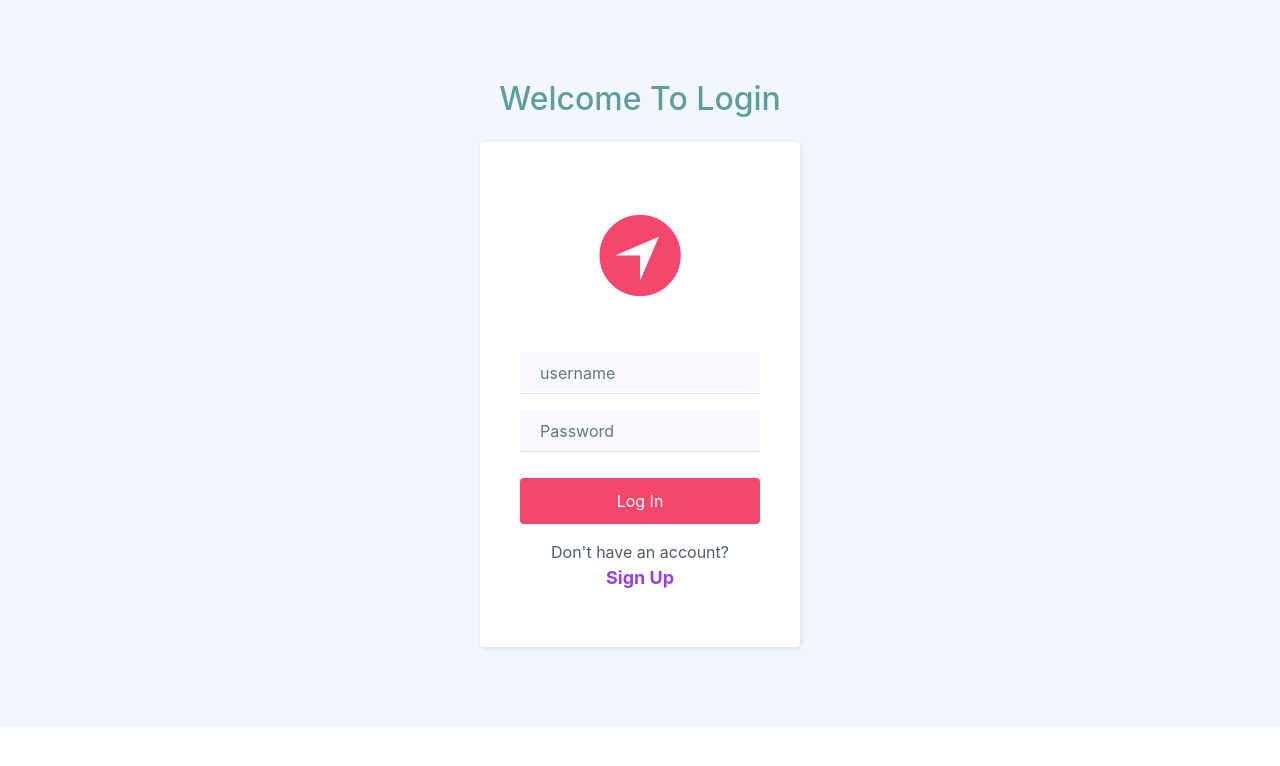
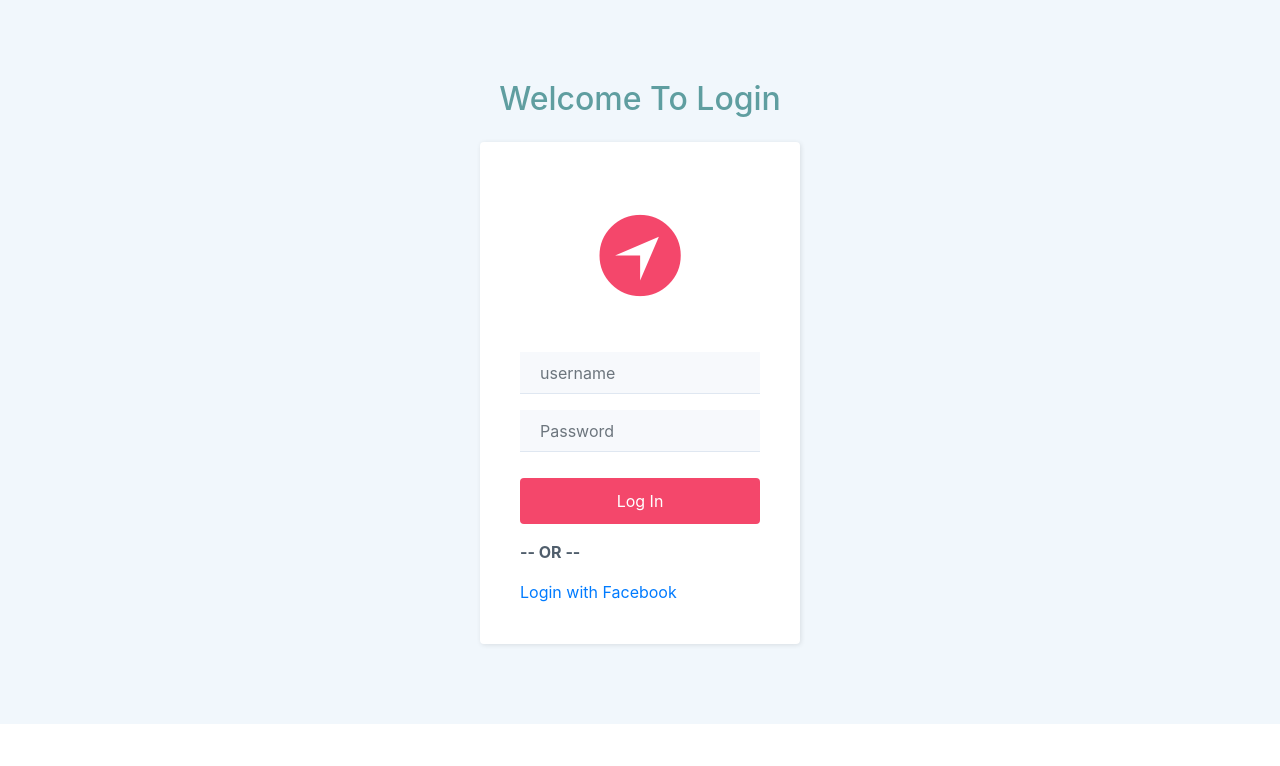
Before and after one commit to Pawan243/Django-Hospital-Management, a Django app: page /login/ in a window 1280 px wide. Shown: the top 766 px of the page. Run offline with Django 3.2, Linux system fonts and the light colour scheme; some libraries are stand-ins or nearby versions.

Commit message:
modified

```diff
--- a/HMS/Hospital/templates/login.html
+++ b/HMS/Hospital/templates/login.html
@@ -1,6 +1,7 @@
 <!DOCTYPE html>
 <html>
 {% load static %}
+
 <head>
     <meta charset="utf-8">
     <meta name="viewport" content="width=device-width, initial-scale=1.0">
@@ -27,12 +28,15 @@
             {% csrf_token %}
             <h2 class="sr-only">Login Form</h2>
             <div class="illustration"><i class="icon ion-ios-navigate"></i></div>
-            <div class="form-group"><input class="form-control" type="text" name="username" placeholder="username"></div>
+            <div class="form-group"><input class="form-control" type="text" name="username" placeholder="username">
+            </div>
             <div class="form-group"><input class="form-control" type="password" name="password" placeholder="Password">
             </div>
             <div class="form-group"><button class="btn btn-primary btn-block" type="submit">Log In</button></div>
-            <p class="text-center">Don't have an account?
-            <a href="/register" class="forgot" style="color: blueviolet; font-size:large "><b>Sign Up</b></a> </p>
+
+            <p><strong>-- OR --</strong></p>
+            <a href="{% url 'social:begin' 'facebook' %}">Login with Facebook</a>
+
         </form>
     </div>
     <script src="https://cdnjs.cloudflare.com/ajax/libs/jquery/3.2.1/jquery.min.js"></script>
```
